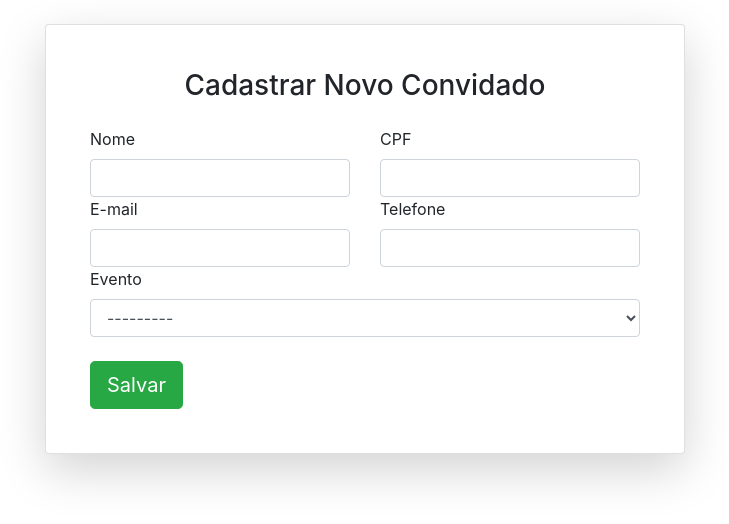
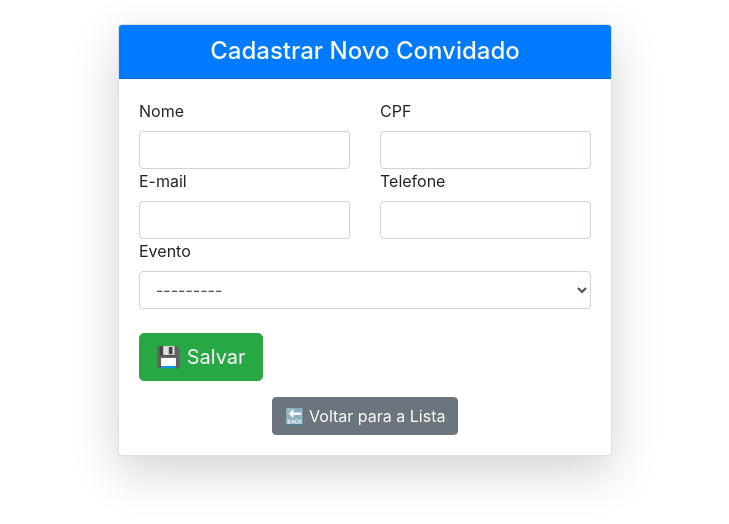
Before and after one commit to douglasinforj/sistema_rspv_presenca_eventos, a Django app: page /cadastrar_convidado/ in a window 1280 px wide. Shown: the part 56-580 px from the top of the page, without its empty margins (275-1004 px from the left). Run offline with Django 5.2, Linux system fonts and the light colour scheme; data that the repository does not hold is empty; some libraries are stand-ins or nearby versions.

Commit message:
Melhoria no layout

```diff
--- a/evento/templates/evento/cadastrar_convidado.html
+++ b/evento/templates/evento/cadastrar_convidado.html
@@ -3,10 +3,14 @@
 {% block title %}Cadastrar Convidado{% endblock %}
 
 {% block content %}
-<div class="container mt-4 d-flex justify-content-center">
-    <div class="card shadow-lg p-4" style="width: 40rem;">
+<div class="container d-flex justify-content-center align-items-center">
+    <div class="row w-100 px-3">
+        <div class="col-md-10 col-lg-6 mx-auto">
+            <div class="card shadow-lg">
+                <div class="card-header bg-primary text-white text-center">
+                    <h4 class="mb-0">Cadastrar Novo Convidado</h4>
+                </div>
                 <div class="card-body">
-            <h3 class="card-title text-center mb-4">Cadastrar Novo Convidado</h3>
 
                     {% if messages %}
                         {% for message in messages %}
@@ -35,7 +39,7 @@
 
                             <div class="col-md-6">
                                 <label for="id_email" class="form-label fw-bold">E-mail</label>
-                        {{ form.email}}
+                                {{ form.email }}
                             </div>
 
                             <div class="col-md-6">
@@ -50,9 +54,16 @@
                         </div>
 
                         <div class="d-grid mt-4">
-                    <button type="submit" class="btn btn-success btn-lg">Salvar</button>
+                            <button type="submit" class="btn btn-success btn-lg">💾 Salvar</button>
+                        </div>
+
+                        <div class="text-center mt-3">
+                            <a href="#" class="btn btn-secondary">🔙 Voltar para a Lista</a>
                         </div>
                     </form>
+
+                </div>
+            </div>
         </div>
     </div>
 </div>
```
Lines whose indentation alone changed are shown as unchanged.
